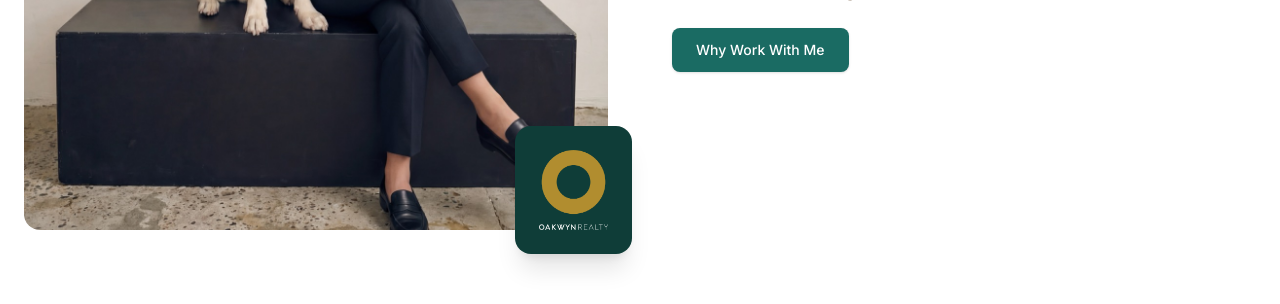
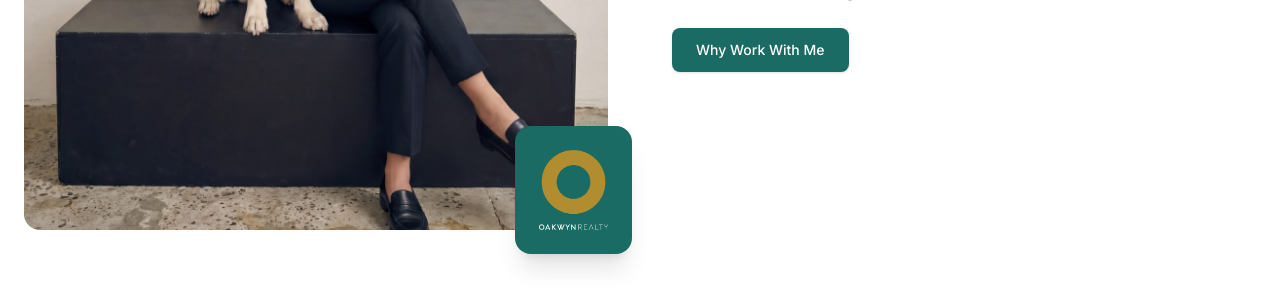
Before and after one commit to divhit/aparna-kapur-website, a Next.js app: page / in a window 1280 px wide. Shown: the part 1960-2264 px from the top of the page. Built offline with nearby package versions, Linux system fonts and the light colour scheme; no server answers; a web font is replaced by a local one; what @json-render/core, @json-render/react would draw is missing.

Commit message:
Match Oakwyn logo box green to button green on homepage
Changed logo overlay from bg-teal-900 to bg-teal-700 to match the
"Why Work With Me" button color.

Co-Authored-By: Claude Opus 4.6 <noreply@anthropic.com>

```diff
--- a/src/app/page.tsx
+++ b/src/app/page.tsx
@@ -101,7 +101,7 @@ export default function HomePage() {
                   className="w-full h-full object-cover"
                 />
               </div>
-              <div className="absolute -bottom-6 -right-6 bg-teal-900 rounded-2xl p-6 shadow-xl hidden md:block">
+              <div className="absolute -bottom-6 -right-6 bg-teal-700 rounded-2xl p-6 shadow-xl hidden md:block">
                 <img
                   src="/images/logos/oakwyn-realty-white.png"
                   alt="Oakwyn Realty"
```
